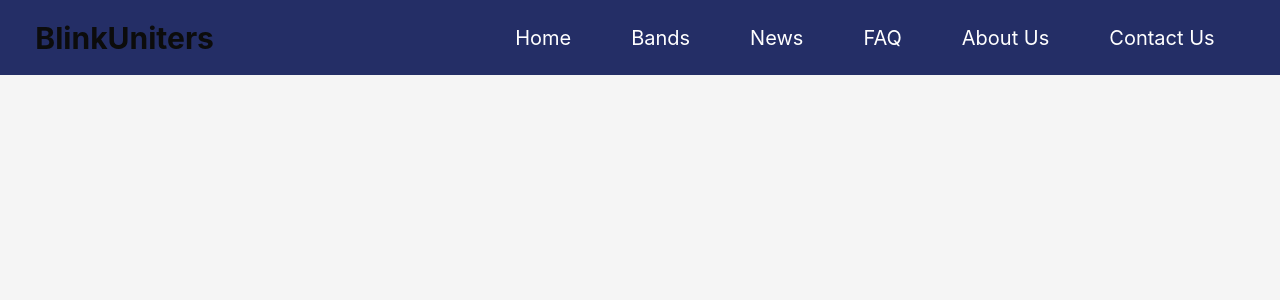
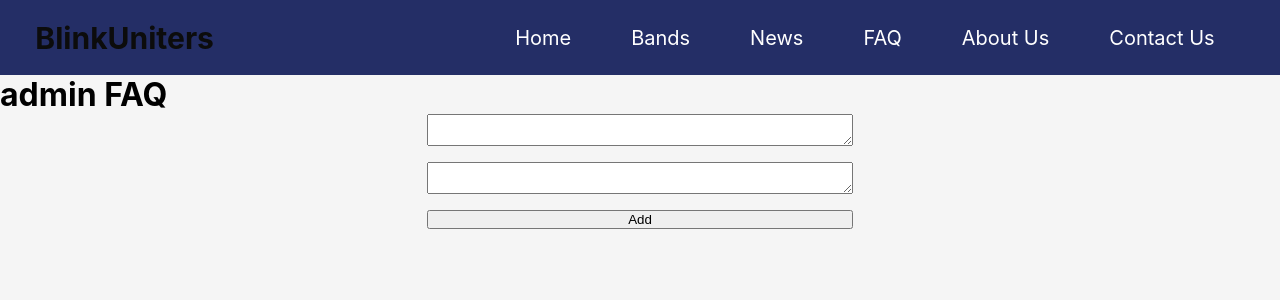
Before and after one commit to Lara-Jalloul/BlinkUniters-frontend, a React (Create React App) app in the folder frontend/: page /admin/faq in a window 1280 px wide. Shown: the top 300 px of the page. Built offline with nearby package versions, Linux system fonts and the light colour scheme.

Commit message:
the admin now can add questions and asnwers

```diff
--- a/frontend/src/App.js
+++ b/frontend/src/App.js
@@ -9,6 +9,7 @@ import Contact from "./components/Contact";
 import Navbar from "./components/Navbar/Navbar";
 import Login from "./components/Login/Login";
 import AdminTestimonials from "./components/Admin/Testimonials/AdminTestimonials";
+import AdminFAQ from "./components/Admin/FAQ/AdminFAQ";
 function App(props) {
   // useEffect(() => {
   //   props.history.push("/testimonials");
@@ -38,8 +39,11 @@ function App(props) {
         <Route path="/login" component={Login} exact>
           <Login />
         </Route>
-        <Route path="/admin" component={AdminTestimonials} exact>
+        <Route path="/admin/testimonials" component={AdminTestimonials} exact>
           <AdminTestimonials />
+        </Route>
+        <Route path="/admin/faq" component={AdminFAQ} exact>
+          <AdminFAQ />
         </Route>
       </Switch>
     </div>
--- /dev/null
+++ b/frontend/src/components/Admin/FAQ/AdminFAQ.css
@@ -0,0 +1,27 @@
+/* .Admin-testimonials {
+  display: flex;
+  flex-direction: column;
+  justify-content: center;
+} */
+.errorAndMessage {
+  padding-top: 1rem;
+  width: 33.33%;
+  text-align: center;
+  margin: auto;
+}
+.FAQ-form {
+  display: flex;
+  flex-direction: column;
+  /* justify-content: center; */
+  justify-items: space-between;
+  width: 33.33%;
+  margin: auto;
+}
+.FAQ-question {
+  margin-bottom: 1rem;
+  padding-left: 0.5rem;
+}
+.FAQ-answer {
+  padding-left: 0.5rem;
+  margin-bottom: 1rem;
+}
--- /dev/null
+++ b/frontend/src/components/Admin/FAQ/AdminFAQ.js
@@ -0,0 +1,94 @@
+import React, { useState, useEffect, useHistory } from "react";
+import axios from "axios";
+import "./AdminFAQ.css";
+export default function AdminFAQ() {
+  const [message, setMessage] = useState();
+  const [input, setInput] = useState({
+    question: "",
+    answer: "",
+  });
+  const [error, setError] = useState();
+
+  const handleChange = (e) => {
+    const { name, value } = e.target;
+    setInput((data) => {
+      return {
+        ...data,
+        [name]: value,
+      };
+    });
+  };
+  const config = {
+    header: {
+      "Content-Type": "application/json",
+    },
+  };
+  const handleClick = async (e) => {
+    e.preventDefault();
+    const FAQ = {
+      question: input.question,
+      answer: input.answer,
+    };
+    try {
+      await axios.post("/admin/addFAQ", FAQ, config).then((res) => {
+        console.log("res", res);
+
+        if (res) {
+          setMessage("Question & answer has been added");
+          setTimeout(() => {
+            setMessage("");
+          }, 5000);
+        }
+      });
+    } catch (error) {
+      console.log("error: ", error);
+      if (error.response) {
+        setError(error.response.data.error);
+        setTimeout(() => {
+          setError("");
+        }, 10000);
+      }
+    }
+  };
+
+  //   let history = useHistory();
+  //   useEffect(() => {
+  //     if (!localStorage.getItem("token")) {
+  //       history.push("/login");
+  //     }
+  //   }, [history]);
+
+  //   const handleLogout = () => {
+  //     localStorage.removeItem("token");
+  //     history.push("/login");
+  //   };
+  return (
+    <div className="Admin-FAQ">
+      <h1>admin FAQ </h1>
+      {/* <button onClick={handleLogout}>log out</button>  */}
+
+      <form className="FAQ-form">
+        <textarea
+          onChange={handleChange}
+          type="text"
+          name="question"
+          className="FAQ-question"
+          value={input.question}
+        ></textarea>
+        <textarea
+          onChange={handleChange}
+          name="answer"
+          className="FAQ-answer"
+          value={input.answer}
+        ></textarea>
+        <button type="submit" onClick={handleClick}>
+          Add
+        </button>
+      </form>
+      <div className="errorAndMessage">
+        {error && <span style={{ color: "red" }}>{error}</span>}
+        {message && <span style={{ color: "red" }}>{message}</span>}
+      </div>
+    </div>
+  );
+}
```
